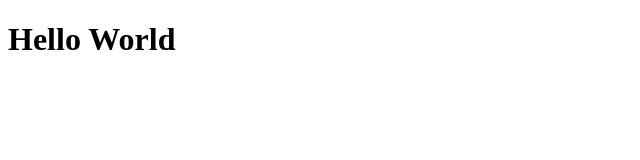
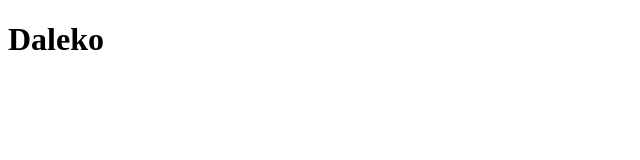
Before and after one commit to Daleko/daleko.github.io, a plain HTML site: page index.html in a window 1280 px wide. Shown: the whole page, without its empty margins (0-640 px from the left). Drawn offline with Linux system fonts and the light colour scheme.

Commit message:
Update index.html

```diff
--- a/index.html
+++ b/index.html
@@ -3,6 +3,6 @@
 <head>
 </head>
 <body>
-<h1>Hello World</h1>
+<h1>Daleko</h1>
 </body>
 </html>
```
